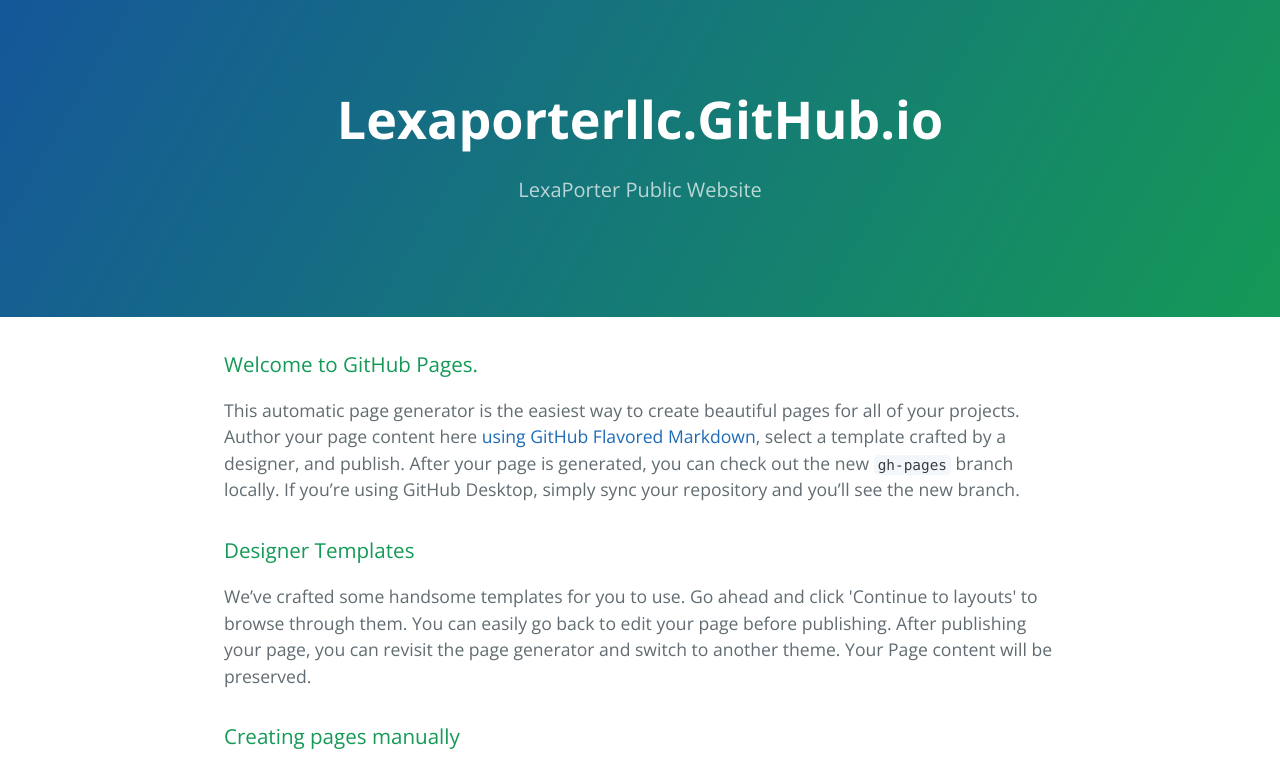
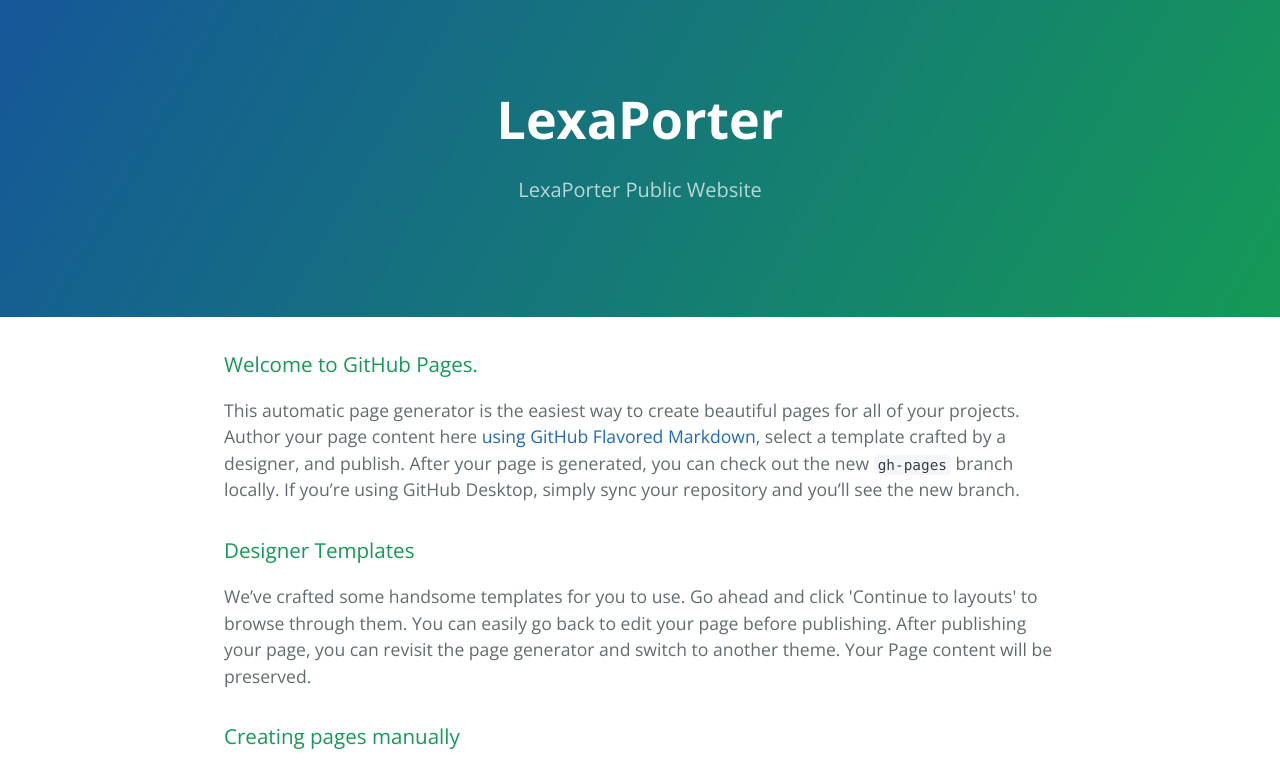
Before and after one commit to LexaPorterLLC/lexaporterllc.github.io, a plain HTML site: page index.html in a window 1280 px wide. Shown: the top 766 px of the page. Drawn offline with nearby package versions, Linux system fonts and the light colour scheme.

Commit message:
Update index.html

```diff
--- a/index.html
+++ b/index.html
@@ -2,7 +2,7 @@
 <html lang="en-us">
   <head>
     <meta charset="UTF-8">
-    <title>Lexaporterllc.GitHub.io by LexaPorterLLC</title>
+    <title>LexaPorter</title>
     <meta name="viewport" content="width=device-width, initial-scale=1">
     <link rel="stylesheet" type="text/css" href="stylesheets/normalize.css" media="screen">
     <link href='https://fonts.googleapis.com/css?family=Open+Sans:400,700' rel='stylesheet' type='text/css'>
@@ -11,7 +11,7 @@
   </head>
   <body>
     <section class="page-header">
-      <h1 class="project-name">Lexaporterllc.GitHub.io</h1>
+      <h1 class="project-name">LexaPorter</h1>
       <h2 class="project-tagline">LexaPorter Public Website</h2>
     </section>
 
```
